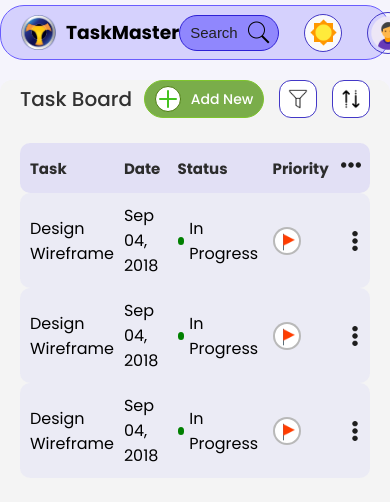
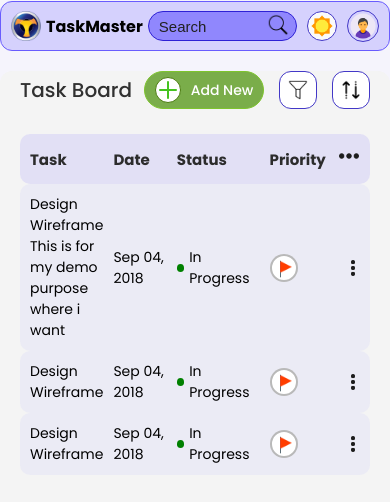
Before and after one commit to ZwSyntax/Task-Manager, a React (Vite) app in the folder client/: page / in a window 390 px wide. Shown: the top 502 px of the page. Built offline with nearby package versions, Linux system fonts and the light colour scheme.

Commit message:
navbar , task table responsiveness primary done

```diff
--- a/client/src/components/Header/Navbar.module.css
+++ b/client/src/components/Header/Navbar.module.css
@@ -64,7 +64,6 @@
   padding-right: 35px;
   transition: 0.4s ease-in-out;
   background-color: rgba(105, 92, 254, 0.63);
-  color: #1f1f1f;
 }
 
 .show-search input {
@@ -179,3 +178,87 @@
   width: 25px;
   height: 25px;
 }
+
+@media (max-width: 1400px) {
+  .nav-container {
+    border-radius: 12px;
+    margin-top: 1px;
+  }
+}
+
+@media (max-width: 600px) {
+  .nav-container {
+    width: 100%;
+    height: 50px;
+    padding-inline: 10px;
+    gap: 5px;
+  }
+
+  .nav-container__logo {
+    gap: 5px;
+  }
+  .nav-container__logo img {
+    width: 30px;
+    height: 30px;
+  }
+  .nav-container__logo h3 {
+    font-size: 16px;
+  }
+
+  .action-container {
+    gap: 10px;
+  }
+
+  .theme-mode {
+    width: 30px;
+    height: 30px;
+  }
+
+  .theme-mode img {
+    width: 28px;
+    height: 28px;
+  }
+
+  .profile-logo img {
+    width: 30px;
+    height: 30px;
+  }
+
+  .search button {
+    top: 3px;
+  }
+
+  .search img {
+    width: 22px;
+    height: 22px;
+  }
+
+  .search input {
+    width: 100%;
+    height: 30px;
+  }
+}
+
+@media (max-width: 380px) {
+  .nav-container {
+    width: 100%;
+    height: 50px;
+    padding-inline: 5px;
+    gap: 5px;
+  }
+
+  .nav-container__logo {
+    gap: 5px;
+  }
+  .nav-container__logo img {
+    width: 30px;
+    height: 30px;
+  }
+  .nav-container__logo h3 {
+    font-size: 14px;
+  }
+
+  .action-container {
+    gap: 5px;
+  }
+}
--- a/client/src/components/TasksSection/Task.jsx
+++ b/client/src/components/TasksSection/Task.jsx
@@ -50,6 +50,7 @@ const Task = ({ editTaskHandler }) => {
   return (
     <div className={styles["task-container"]}>
       <table>
+        <thead>
           <tr>
             <th>Task</th>
             <th>Date</th>
@@ -63,9 +64,10 @@ const Task = ({ editTaskHandler }) => {
               />
             </th>
           </tr>
-
+        </thead>
+        <tbody>
           <tr>
-          <td>Design Wireframe</td>
+            <td>Design Wireframe This is for my demo purpose where i want</td>
             <td>Sep 04, 2018</td>
             <td>
               <div className={styles["progress-section"]}>
@@ -181,6 +183,7 @@ const Task = ({ editTaskHandler }) => {
               </div>
             </td>
           </tr>
+        </tbody>
       </table>
     </div>
   );
--- a/client/src/components/TasksSection/Task.module.css
+++ b/client/src/components/TasksSection/Task.module.css
@@ -8,7 +8,7 @@
   border-collapse: collapse;
 }
 
-.task-container table tr td {
+.task-container table tbody td {
   padding-block: 10px;
   background-color: rgba(212, 209, 247, 0.27);
 }
@@ -17,7 +17,7 @@
   background-color: rgba(212, 209, 247, 0.16);
 }
 
-.task-container table tr:first-child {
+.task-container table thead tr {
   background-color: rgba(212, 209, 247, 0.56);
 }
 
@@ -177,3 +177,47 @@ td {
   border-radius: 50%;
   background-color: green;
 }
+
+@media (max-width: 850px) {
+  .task-container table th:nth-child(2) {
+    width: 150px;
+  }
+
+  .task-container table th:nth-child(3) {
+    width: 130px;
+  }
+
+  .task-container table th:nth-child(4) {
+    width: 90px;
+  }
+
+  .task-container table th:last-child {
+    width: 55px;
+  }
+  tbody {
+    font-size: 15px;
+  }
+}
+
+@media (max-width: 650px) {
+  thead tr th {
+    font-size: 14px;
+  }
+
+  tbody {
+    font-size: 14px;
+  }
+
+  .task-container table th:nth-child(2) {
+    width: 130px;
+  }
+
+  .task-container table th:nth-child(4) {
+    width: 80px;
+  }
+
+  .three-dot-option-img {
+    height: 16px;
+    width: 16px;
+  }
+}
```
Lines whose indentation alone changed are shown as unchanged.
